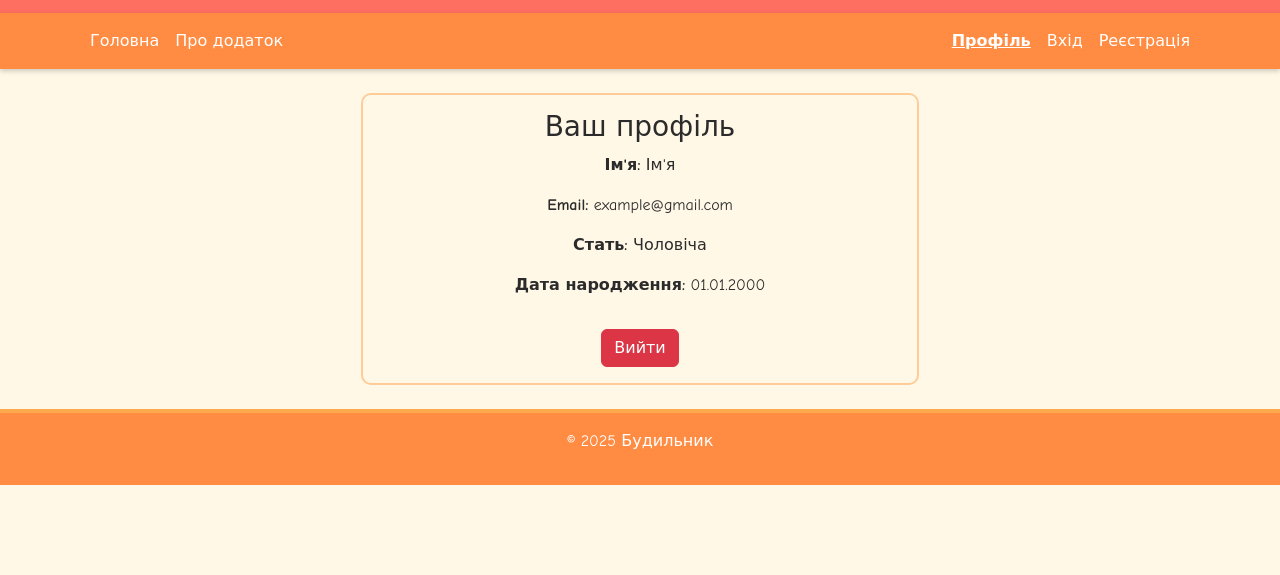
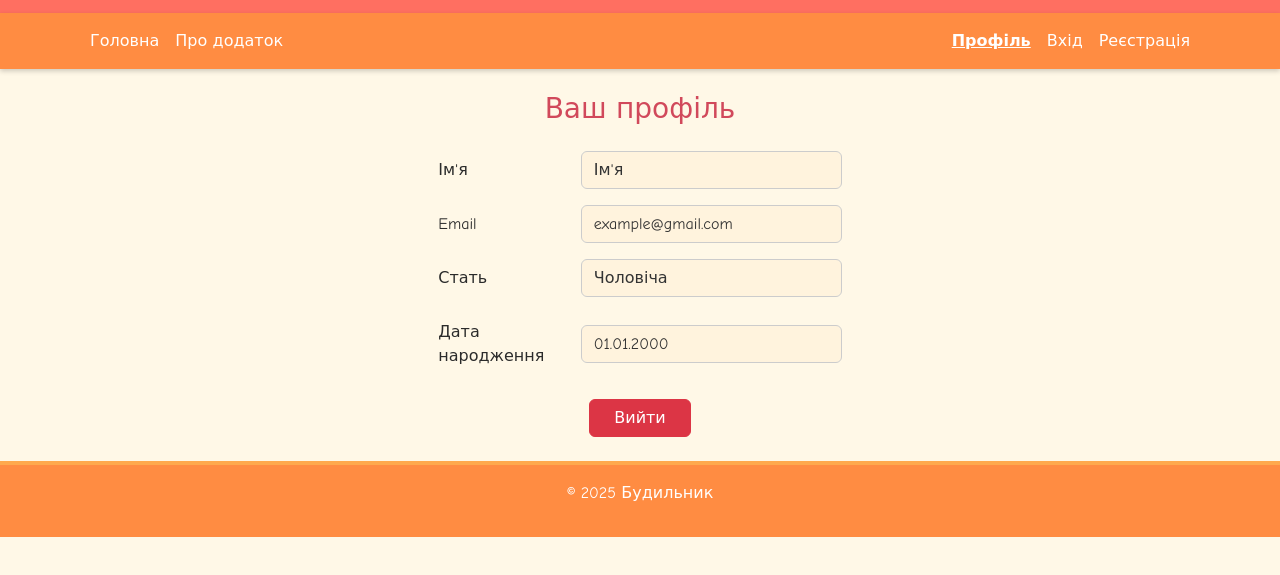
Before and after one commit to GnAd21/Lab1, a plain HTML site: page htmls/profile.html in a window 1280 px wide. Shown: the part 67-642 px from the top of the page. Drawn offline with nearby package versions, Linux system fonts and the light colour scheme.

Commit message:
Add files via upload

```diff
--- a/htmls/profile.html
+++ b/htmls/profile.html
@@ -33,18 +33,48 @@
     </div>
   </nav>
 
-  <main class="container py-4">
-    <div class="card w-50 mx-auto">
-      <div class="card-body text-center">
-        <h3 class="card-title">Ваш профіль</h3>
-        <p class="card-text"><strong>Ім'я:</strong> Ім'я</p>
-        <p class="card-text"><strong>Email:</strong> example@gmail.com</p>
-        <p class="card-text"><strong>Стать:</strong> Чоловіча</p>
-        <p class="card-text"><strong>Дата народження:</strong> 01.01.2000</p>
-        <a href="login.html" class="btn btn-danger mt-3">Вийти</a>
+<main class="container py-4">
+  <form class="row justify-content-center">
+    <div class="col-md-6">
+
+      <h3 class="text-center mb-4">Ваш профіль</h3>
+
+      <div class="mb-3 row justify-content-center align-items-center">
+        <label class="col-3 col-form-label">Ім'я</label>
+        <div class="col-6">
+          <input type="text" class="form-control" value="Ім'я" readonly>
+        </div>
       </div>
+
+      <div class="mb-3 row justify-content-center align-items-center">
+        <label class="col-3 col-form-label">Email</label>
+        <div class="col-6">
+          <input type="email" class="form-control" value="example@gmail.com" readonly>
+        </div>
+      </div>
+
+      <div class="mb-3 row justify-content-center align-items-center">
+        <label class="col-3 col-form-label">Стать</label>
+        <div class="col-6">
+          <input type="text" class="form-control" value="Чоловіча" readonly>
+        </div>
+      </div>
+
+      <div class="mb-4 row justify-content-center align-items-center">
+        <label class="col-3 col-form-label">Дата народження</label>
+        <div class="col-6">
+          <input type="text" class="form-control" value="01.01.2000" readonly>
+        </div>
+      </div>
+
+      <div class="text-center">
+        <a href="login.html" class="btn btn-danger px-4">Вийти</a>
+      </div>
+
     </div>
-  </main>
+  </form>
+</main>
+
 
   <footer class="bg-dark text-white text-center py-3">
     <p>&copy; 2025 Будильник</p>
```
Also changed, not shown: htmls/register.html (+31 -12 lines).
